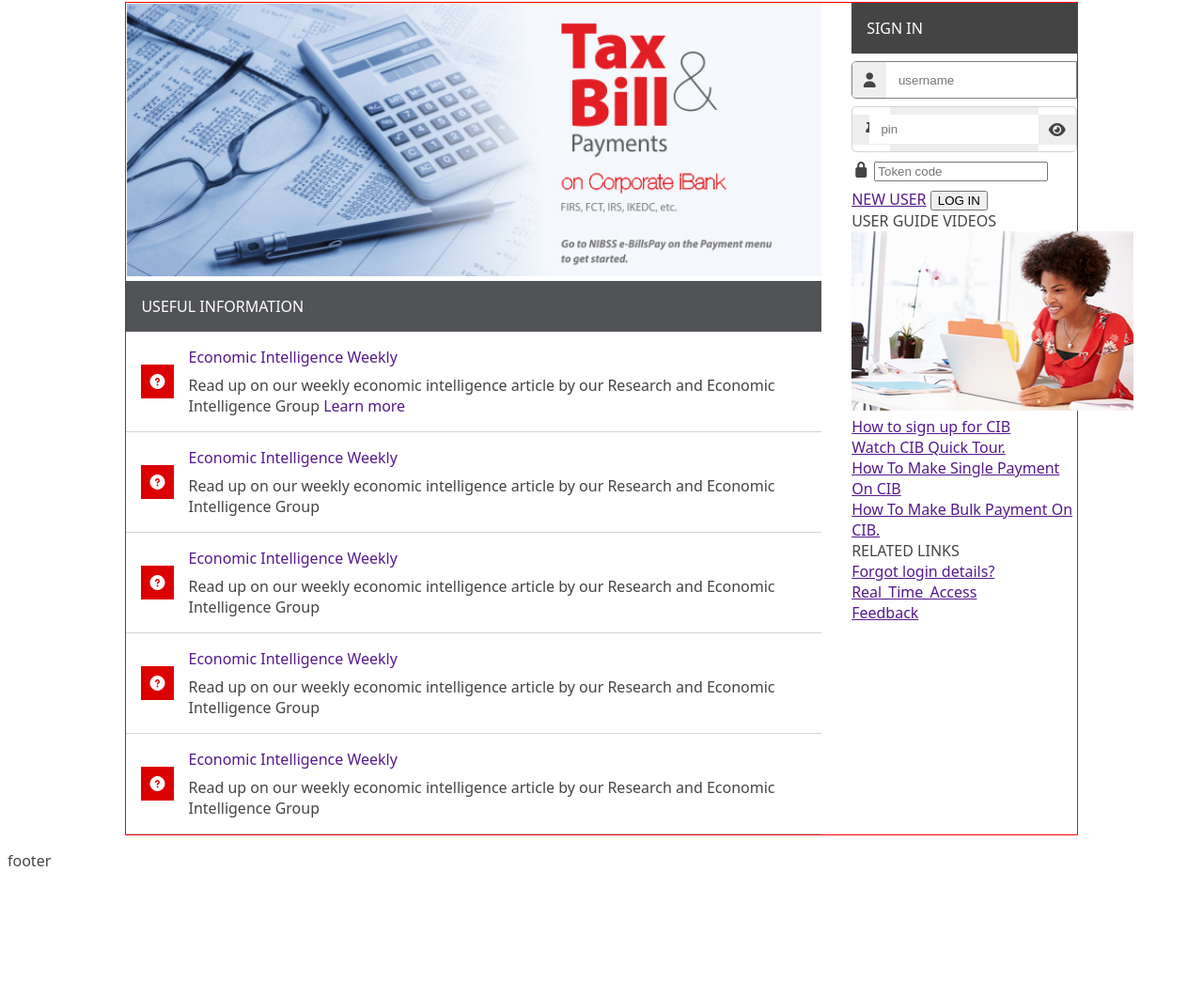
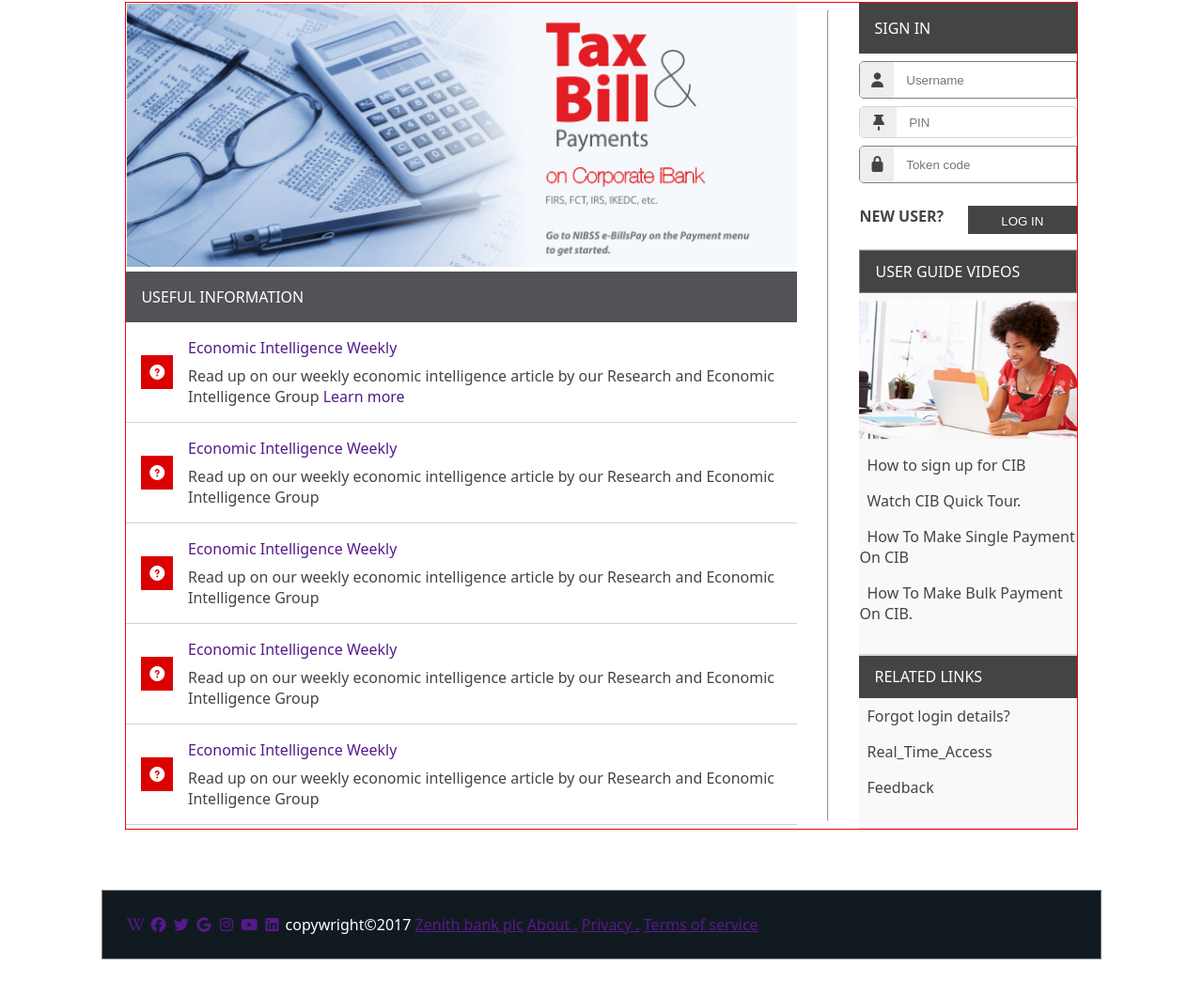
Before and after one commit to Uchemimi1993/Zenith-corporate--internet-banking, a plain HTML site: page index.html in a window 1280 px wide. Shown: the part 230-1290 px from the top of the page at 94% size. Before the commit the page ends 1165 px from the top, so only its background shows below. Drawn offline with Linux system fonts and the light colour scheme.

Commit message:
committing Assignment branch

```diff
--- a/css/style.css
+++ b/css/style.css
@@ -122,6 +122,7 @@
 .narrow_wrapper{
     min-width: 200px;
     /* border: 1px solid blue; */
+    border-left: 5px light#444;
 
     .sign_in_wrapper{
         display: grid;
@@ -175,10 +176,128 @@
         padding: .5rem .8rem;
         flex-grow: 1;
     }
+
+    .token_box{
+        display: flex;
+        border: .5px solid grey;
+        border-top-left-radius: 5px;
+        border-bottom-left-radius: 5px;
+        overflow: hidden;
+
+    }
+    .token_box span{
+        background: #eeeeee;
+        padding: .5rem;
+    }
+    .token_box input{
+        border: none;
+        outline: none;
+        padding: .5rem .8rem;
+    }
+
+    .action_row{
+        display: flex;
+        justify-content: space-between;
+        padding: 1rem 0;
+    }
+
+    .action_row a{
+        text-decoration: none;
+        font-size: 1rem;
+        font-weight: bold;
+        color: #444;
+    }
+
+    .action_row a:hover{
+       text-decoration: underline;
+    }
+
+    .action_row button{
+        border: .5px solid#444;
+        min-width: 50%;
+        height: 30px;
+        color: white;
+        background-color: #444;
+        padding: .5rem;
+    }
+
+    .user_guide_video_wrapper{
+        display: grid;
+        border: 1px lightgrey;
+        background-color: #f9f9f9;
+        border-top: 1px solid #d9d9d9;
+        border-bottom: 1px solid #d9d9d9;
+        row-gap: .5rem;
+    }
+
+    .wrapper_title{
+        display: grid;
+        border: 1px solid grey;
+        background-color: #444;
+        color: white;
+        padding: .7rem 1rem;
+
+    }
+
+    .wrapper_body{
+        display: grid;
+        row-gap: 1rem;
+        column-gap: 1.5rem;
+        padding-bottom: 2rem;
+        border-bottom: 1px light#444;
+    }
+    .wrapper_body img{
+        /* padding: 1rem 0; */
+        width: 100%;
+
+    }
+
+    .wrapper_body a{
+        text-decoration: none;
+        color: #444;
+        padding: .5rem;
+
+
+    }
+
+    .wrapper_title_2{
+        display: grid;
+        padding: .7rem 1rem;
+        border: 1px lightgray;
+        background-color: #444;
+        color: white;
+    }
+
+    .wrapper_body a:hover{
+        text-decoration: underline;
+    }
+
+    .related_links_wrapper{
+        display: grid;
+        /* border: 5px solid grey; */
+        background-color: #f9f9f9;
+        border-top: 1px solid #d9d9d9;
+        border-bottom: 1px solid #d9d9d9;
+        row-gap: .5rem;
+
+    }
+}
 /* end of narrow */
 
 /* end of main */
 
+/* start of footer */
+.footer_wrapper{
+    border: 1px solid grey;
+    padding: 25px 25px;
+    margin: 4rem auto;
+    width: 80%;
+    background-color: #121a21;
+    color: white;
+}
+
+/* end of footer */
+
 
 
 }
--- a/index.html
+++ b/index.html
@@ -102,25 +102,26 @@
             </div>
         </div>
         </section>
+        <hr>
         <section class="narrow_wrapper">
         <form action="" method="post">
             <div class="sign_in_wrapper">
                 <div class="form_title">SIGN IN</div>
                 <div class="form_row username_box">
                     <span><i class="fa fa-user"></i></span>
-                    <input type="text" placeholder="username"/>
+                    <input type="text" placeholder="Username"/>
                 </div>
                 <div class="form_row pin_box">
                     <span><i class="fa fa-thumbtack"></i></span>
-                    <span><input type="password" placeholder="pin"/></span>
+                    <input type="password" placeholder="PIN"/>
                     <span><i class="fa fa-eye"></i></span>
                 </div>
-                <div class="form_row">
+                <div class="form_row token_box">
                     <span><i class="fa fa-lock"></i></span>
-                    <span><input type="text" placeholder="Token code"/></span>
+                    <input type="text" placeholder="Token code"/>
                 </div>
                 <div class="action_row">
-                    <a href="">NEW USER</a>
+                    <a href="">NEW USER?</a>
                     <button type="submit">LOG IN</button>
                 </div>
 
@@ -138,7 +139,7 @@
             </div>
         </div>
         <div class="related_links_wrapper">
-            <div class="wrapper_title">RELATED LINKS</div>
+            <div class="wrapper_title_2">RELATED LINKS</div>
             <div class="wrapper_body">
                 <div>
                     <a href="">Forgot login details?</a>
@@ -157,7 +158,22 @@
     <!-- end of main content -->
 
     <!-- start of footer -->
-    <footer class="footer_wrapper">  footer</footer>
+    <footer class="footer_wrapper">
+      <div class="foot_wrapper">
+        <a href=""><i class="fab fa-wikipedia-w"></i></a>
+        <a href=""><i class="fab fa-facebook"></i></a>
+        <a href=""><i class="fab fa-twitter"></i></a>
+        <a href=""><i class="fab fa-google"></i></a>
+        <a href=""><i class="fab fa-instagram"></i></a>
+        <a href=""><i class="fab fa-youtube"></i></a>
+        <a href=""><i class="fab fa-linkedin"></i></a>
+        <span>copywright&copy;2017</span>
+        <a href="">Zenith bank plc</a>
+        <a href="">About .</a>
+        <a href="">Privacy .</a>
+        <a href="">Terms of service</a>
+      </div>
+    </footer>
     <!-- end of footer -->
 </body>
 </html>
```
Lines whose indentation alone changed are shown as unchanged.
